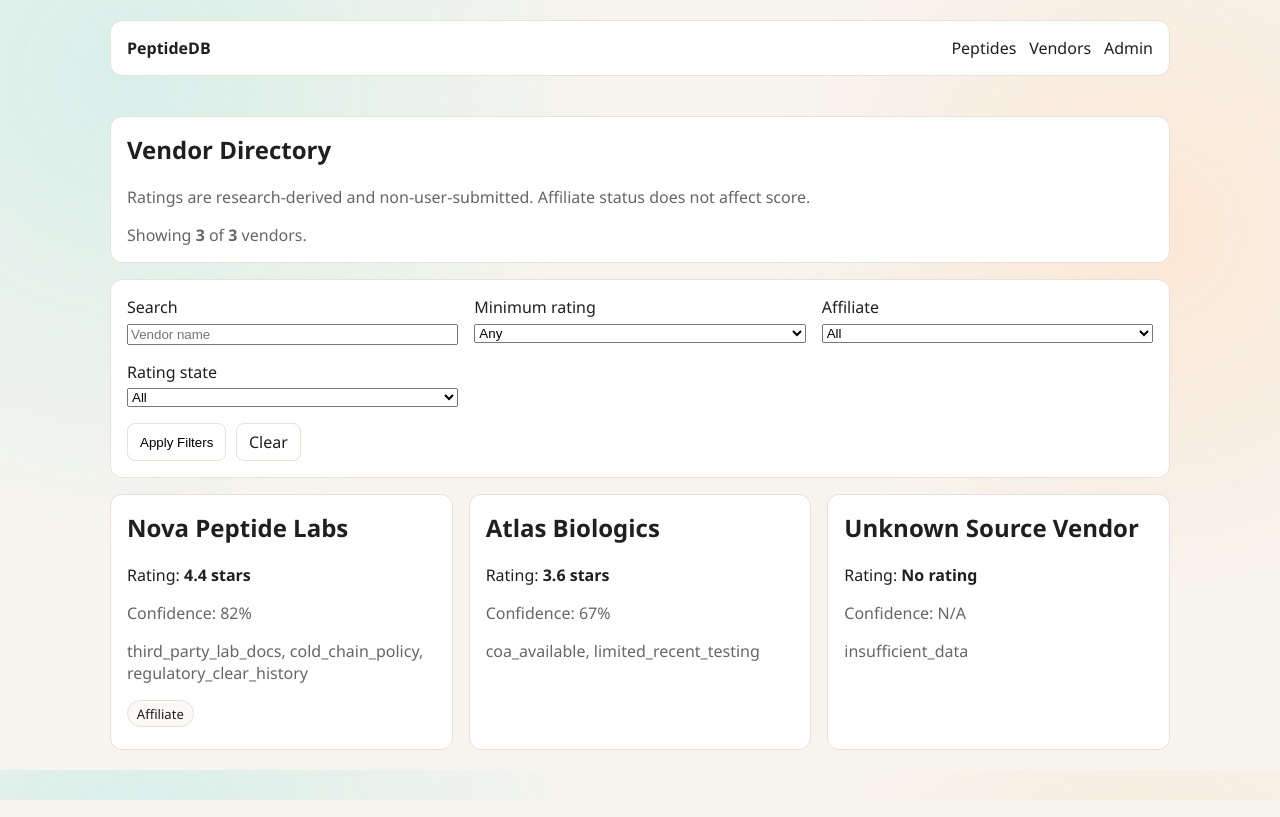
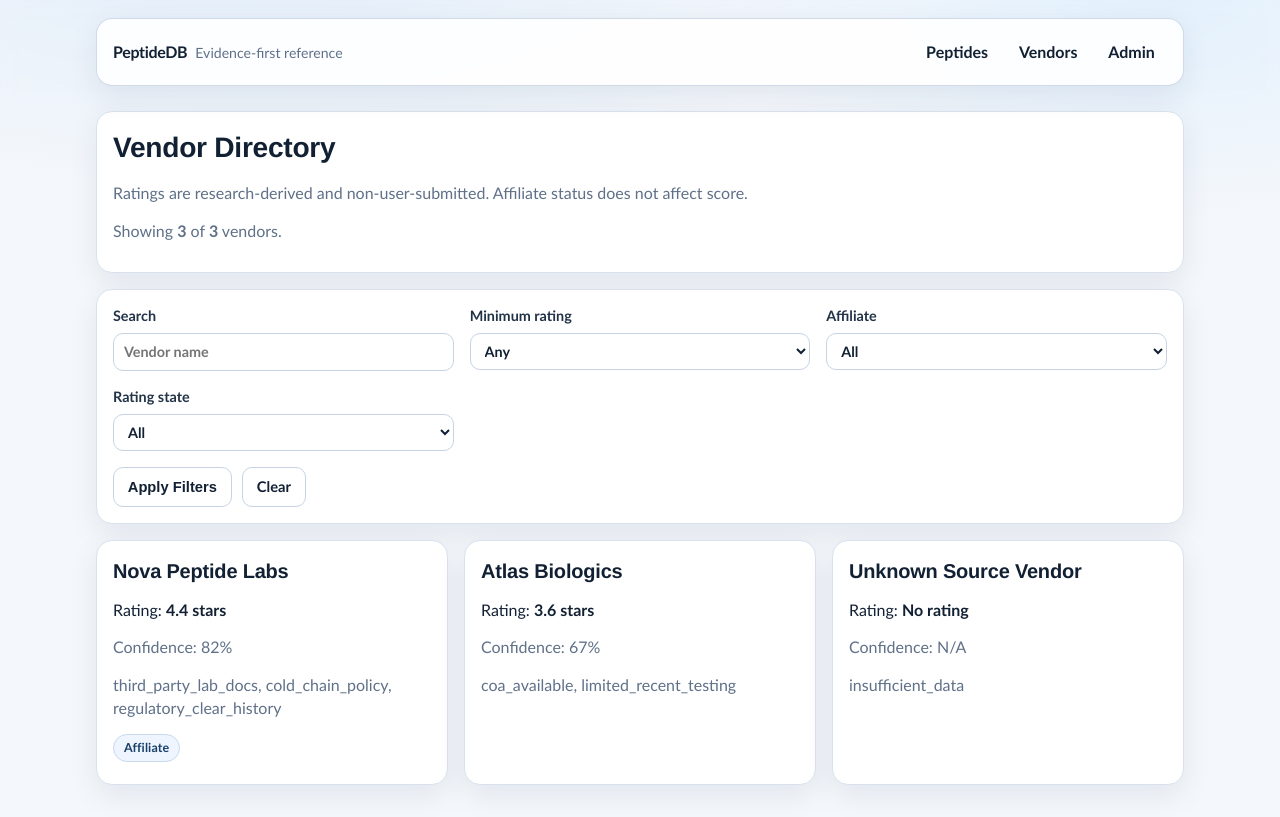
Before and after one commit to fooz/peptidedb, a Next.js app: page /vendors in a window 1280 px wide. Built offline with nearby package versions, Linux system fonts and the light colour scheme; no server answers; the database is empty.

Commit message:
Redesign UI for a modern and trustworthy look

```diff
--- a/app/globals.css
+++ b/app/globals.css
@@ -1,13 +1,20 @@
 :root {
-  --bg: #f7f4ef;
-  --card: #ffffff;
-  --ink: #1f1f1f;
-  --muted: #666;
-  --line: #e7e1d7;
-  --accent: #0f766e;
+  --bg: #f4f7fb;
+  --surface: #ffffff;
+  --surface-soft: #f9fbff;
+  --ink: #122033;
+  --muted: #5f7088;
+  --line: #d8e1ec;
+  --line-strong: #c7d3e4;
+  --brand: #0b5cab;
+  --brand-strong: #094783;
+  --ok: #0f766e;
+  --shadow: 0 10px 30px rgba(11, 44, 77, 0.08);
 }
 
-* {
+*,
+*::before,
+*::after {
   box-sizing: border-box;
 }
 
@@ -17,28 +24,146 @@ body {
   margin: 0;
   color: var(--ink);
   background:
-    radial-gradient(circle at 10% 10%, #d7efe9 0%, transparent 35%),
-    radial-gradient(circle at 90% 30%, #fbe8d4 0%, transparent 30%),
+    radial-gradient(1200px 500px at 20% -10%, rgba(140, 192, 240, 0.2) 0%, transparent 55%),
+    radial-gradient(800px 400px at 90% 0%, rgba(194, 227, 255, 0.35) 0%, transparent 55%),
     var(--bg);
-  font-family: "Segoe UI", "Helvetica Neue", Arial, sans-serif;
+  font-family: "Avenir Next", "Nunito Sans", "Trebuchet MS", sans-serif;
+  line-height: 1.45;
+}
+
+h1,
+h2,
+h3,
+h4 {
+  margin: 0 0 0.75rem;
+  letter-spacing: -0.01em;
+  font-family: "Franklin Gothic Medium", "Segoe UI Semibold", "Gill Sans", sans-serif;
+}
+
+h1 {
+  font-size: clamp(1.65rem, 2.2vw, 2.2rem);
+}
+
+h2 {
+  font-size: clamp(1.25rem, 1.5vw, 1.5rem);
+}
+
+p {
+  margin: 0 0 0.9rem;
 }
 
 a {
-  color: inherit;
+  color: var(--brand);
   text-decoration: none;
 }
 
+a:hover {
+  color: var(--brand-strong);
+}
+
 .container {
-  max-width: 1100px;
+  max-width: 1120px;
   margin: 0 auto;
-  padding: 1.25rem;
+  padding: 1.1rem 1rem;
+}
+
+.site-header {
+  position: sticky;
+  top: 0;
+  z-index: 40;
+  backdrop-filter: blur(7px);
+}
+
+.site-header-inner {
+  display: flex;
+  justify-content: space-between;
+  align-items: center;
+  gap: 1rem;
+  padding: 0.85rem 1rem;
+  border-radius: 16px;
+  border: 1px solid rgba(199, 211, 228, 0.85);
+  background: rgba(255, 255, 255, 0.9);
+  box-shadow: var(--shadow);
+}
+
+.brand-link {
+  display: inline-flex;
+  align-items: baseline;
+  gap: 0.5rem;
+  color: var(--ink);
+}
+
+.brand-mark {
+  font-weight: 800;
+  letter-spacing: -0.02em;
+}
+
+.brand-subtle {
+  color: var(--muted);
+  font-size: 0.88rem;
+}
+
+.top-nav {
+  display: flex;
+  align-items: center;
+  gap: 0.4rem;
+  flex-wrap: wrap;
+}
+
+.top-nav a {
+  padding: 0.45rem 0.7rem;
+  border-radius: 10px;
+  border: 1px solid transparent;
+  color: var(--ink);
+  font-weight: 600;
+}
+
+.top-nav a:hover {
+  border-color: var(--line);
+  background: var(--surface-soft);
+}
+
+.site-main {
+  padding-top: 0.45rem;
+  padding-bottom: 2rem;
 }
 
 .card {
-  background: var(--card);
+  background: var(--surface);
   border: 1px solid var(--line);
-  border-radius: 12px;
+  border-radius: 16px;
   padding: 1rem;
+  box-shadow: var(--shadow);
+  animation: riseIn 0.3s ease both;
+}
+
+.hero {
+  border: 1px solid var(--line-strong);
+  background:
+    linear-gradient(120deg, rgba(11, 92, 171, 0.07) 0%, rgba(11, 92, 171, 0) 50%),
+    var(--surface);
+}
+
+.hero-actions {
+  display: flex;
+  gap: 0.65rem;
+  flex-wrap: wrap;
+}
+
+.meta-row {
+  display: flex;
+  gap: 0.6rem;
+  flex-wrap: wrap;
+  align-items: center;
+}
+
+.kpi-pill {
+  border: 1px solid var(--line);
+  background: var(--surface-soft);
+  border-radius: 999px;
+  padding: 0.35rem 0.7rem;
+  font-size: 0.86rem;
+  color: var(--muted);
 }
 
 .muted {
@@ -54,29 +179,86 @@ a {
   grid-template-columns: repeat(auto-fit, minmax(260px, 1fr));
 }
 
+.grid.three {
+  grid-template-columns: repeat(auto-fit, minmax(220px, 1fr));
+}
+
 .chip {
   display: inline-block;
-  margin-right: 0.4rem;
-  margin-bottom: 0.4rem;
-  padding: 0.2rem 0.55rem;
+  margin-right: 0.38rem;
+  margin-bottom: 0.38rem;
+  padding: 0.23rem 0.62rem;
   border-radius: 999px;
-  border: 1px solid var(--line);
-  background: #faf9f5;
-  font-size: 0.82rem;
+  border: 1px solid #c8d9ee;
+  background: #eef5fe;
+  color: #18406b;
+  font-size: 0.78rem;
+  font-weight: 700;
+  letter-spacing: 0.01em;
 }
 
 .btn {
-  display: inline-block;
-  padding: 0.45rem 0.75rem;
-  border-radius: 8px;
-  border: 1px solid var(--line);
-  background: #fff;
+  display: inline-flex;
+  align-items: center;
+  justify-content: center;
+  gap: 0.35rem;
+  padding: 0.52rem 0.86rem;
+  border-radius: 10px;
+  border: 1px solid var(--line-strong);
+  background: var(--surface);
+  color: var(--ink);
+  cursor: pointer;
+  font-weight: 700;
+  font-size: 0.92rem;
 }
 
-.btn.active {
-  border-color: var(--accent);
-  color: #fff;
-  background: var(--accent);
+.btn:hover {
+  border-color: #9bb7d7;
+  background: #f2f7fd;
+}
+
+.btn.active,
+.btn.primary {
+  border-color: var(--brand);
+  color: #ffffff;
+  background: var(--brand);
+}
+
+.btn.active:hover,
+.btn.primary:hover {
+  border-color: var(--brand-strong);
+  background: var(--brand-strong);
+}
+
+label {
+  display: block;
+  font-weight: 700;
+  color: #223348;
+  font-size: 0.9rem;
+}
+
+input,
+select,
+textarea {
+  width: 100%;
+  margin-top: 0.35rem;
+  border: 1px solid var(--line-strong);
+  border-radius: 10px;
+  padding: 0.5rem 0.62rem;
+  background: #fff;
+  color: var(--ink);
+  font: inherit;
+}
+
+textarea {
+  resize: vertical;
+}
+
+input:focus,
+select:focus,
+textarea:focus {
+  outline: 2px solid rgba(11, 92, 171, 0.22);
+  border-color: var(--brand);
 }
 
 table {
@@ -84,9 +266,49 @@ table {
   border-collapse: collapse;
 }
 
+thead th {
+  background: #f2f7fd;
+  color: #234364;
+  font-size: 0.85rem;
+  text-transform: uppercase;
+  letter-spacing: 0.03em;
+}
+
 th,
 td {
   border-bottom: 1px solid var(--line);
   text-align: left;
-  padding: 0.55rem 0.35rem;
+  padding: 0.58rem 0.42rem;
+  vertical-align: top;
 }
+
+.empty-state {
+  margin: 0;
+  color: var(--muted);
+}
+
+@keyframes riseIn {
+  from {
+    opacity: 0;
+    transform: translateY(6px);
+  }
+  to {
+    opacity: 1;
+    transform: translateY(0);
+  }
+}
+
+@media (max-width: 820px) {
+  .site-header-inner {
+    align-items: flex-start;
+    flex-direction: column;
+  }
+
+  .hero-actions {
+    width: 100%;
+  }
+
+  .btn {
+    width: auto;
+  }
+}
--- a/app/layout.tsx
+++ b/app/layout.tsx
@@ -13,12 +13,14 @@ export default function RootLayout({
   return (
     <html lang="en">
       <body>
-        <header className="container">
-          <div className="card" style={{ display: "flex", justifyContent: "space-between", alignItems: "center" }}>
-            <Link href="/">
-              <strong>PeptideDB</strong>
+        <header className="site-header">
+          <div className="container">
+            <div className="site-header-inner">
+              <Link href="/" className="brand-link">
+                <span className="brand-mark">PeptideDB</span>
+                <span className="brand-subtle">Evidence-first reference</span>
               </Link>
-            <nav style={{ display: "flex", gap: "0.8rem" }}>
+              <nav className="top-nav">
                 <Link href="/peptides">Peptides</Link>
                 <Link href="/vendors">Vendors</Link>
                 <Link href="/admin" prefetch={false}>
@@ -26,8 +28,9 @@ export default function RootLayout({
                 </Link>
               </nav>
             </div>
+          </div>
         </header>
-        <main className="container">{children}</main>
+        <main className="container site-main">{children}</main>
       </body>
     </html>
   );
--- a/app/vendors/page.tsx
+++ b/app/vendors/page.tsx
@@ -25,11 +25,11 @@ export default async function VendorsPage({ searchParams }: PageProps) {
   return (
     <div className="grid">
       <section className="card">
-        <h1 style={{ marginTop: 0 }}>Vendor Directory</h1>
+        <h1>Vendor Directory</h1>
         <p className="muted">
           Ratings are research-derived and non-user-submitted. Affiliate status does not affect score.
         </p>
-        <p className="muted" style={{ marginBottom: 0 }}>
+        <p className="muted">
           Showing <strong>{filtered.length}</strong> of <strong>{vendors.length}</strong> vendors.
         </p>
       </section>
@@ -38,12 +38,7 @@ export default async function VendorsPage({ searchParams }: PageProps) {
         <form action="/vendors" method="get" className="grid two">
           <label>
             Search
-            <input
-              name="q"
-              defaultValue={filters.q}
-              placeholder="Vendor name"
-              style={{ width: "100%", marginTop: "0.35rem" }}
-            />
+            <input name="q" defaultValue={filters.q} placeholder="Vendor name" />
           </label>
 
           <label>
@@ -51,7 +46,6 @@ export default async function VendorsPage({ searchParams }: PageProps) {
             <select
               name="minRating"
               defaultValue={filters.minRating === null ? "" : String(filters.minRating)}
-              style={{ width: "100%", marginTop: "0.35rem" }}
             >
               <option value="">Any</option>
               <option value="4">4.0+</option>
@@ -62,11 +56,7 @@ export default async function VendorsPage({ searchParams }: PageProps) {
 
           <label>
             Affiliate
-            <select
-              name="affiliate"
-              defaultValue={filters.affiliate}
-              style={{ width: "100%", marginTop: "0.35rem" }}
-            >
+            <select name="affiliate" defaultValue={filters.affiliate}>
               <option value="all">All</option>
               <option value="yes">Affiliate only</option>
               <option value="no">Non-affiliate only</option>
@@ -75,18 +65,14 @@ export default async function VendorsPage({ searchParams }: PageProps) {
 
           <label>
             Rating state
-            <select
-              name="ratingState"
-              defaultValue={filters.ratingState}
-              style={{ width: "100%", marginTop: "0.35rem" }}
-            >
+            <select name="ratingState" defaultValue={filters.ratingState}>
               <option value="all">All</option>
               <option value="rated">Rated only</option>
               <option value="unrated">No rating only</option>
             </select>
           </label>
 
-          <div style={{ gridColumn: "1 / -1", display: "flex", gap: "0.6rem", flexWrap: "wrap" }}>
+          <div className="hero-actions" style={{ gridColumn: "1 / -1" }}>
             <button type="submit" className="btn">
               Apply Filters
             </button>
@@ -100,7 +86,7 @@ export default async function VendorsPage({ searchParams }: PageProps) {
       <div className="grid two">
         {filtered.map((vendor) => (
           <article key={vendor.slug} className="card">
-            <h2 style={{ marginTop: 0 }}>{vendor.name}</h2>
+            <h2>{vendor.name}</h2>
             <p>
               Rating: <strong>{renderStars(vendor.rating)}</strong>
             </p>
@@ -115,7 +101,7 @@ export default async function VendorsPage({ searchParams }: PageProps) {
 
       {filtered.length === 0 ? (
         <section className="card">
-          <p style={{ margin: 0 }}>No vendors matched these filters.</p>
+          <p className="empty-state">No vendors matched these filters.</p>
         </section>
       ) : null}
     </div>
--- a/package.json
+++ b/package.json
@@ -6,7 +6,7 @@
     "dev": "next dev",
     "build": "next build",
     "start": "next start",
-    "typecheck": "next typegen && rm -f tsconfig.tsbuildinfo && tsc --noEmit --incremental false"
+    "typecheck": "next typegen && mkdir -p .next/types && touch .next/types/cache-life.d.ts && rm -f tsconfig.tsbuildinfo && tsc --noEmit --incremental false"
   },
   "dependencies": {
     "@supabase/supabase-js": "^2.49.1",
```
Also changed, not shown: app/page.tsx (+19 -8 lines), app/peptides/[slug]/page.tsx (+12 -12 lines), app/peptides/page.tsx (+12 -25 lines). Lines whose indentation alone changed are shown as unchanged.
